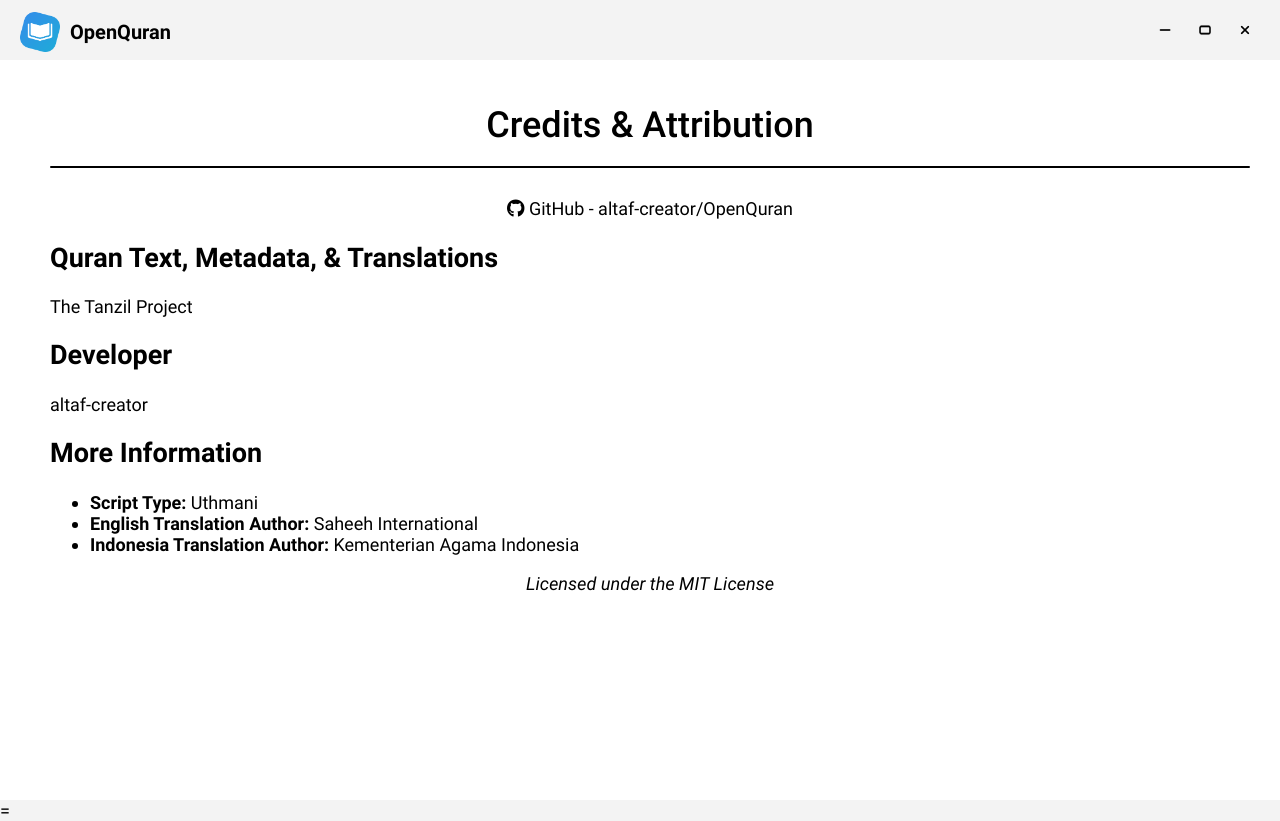
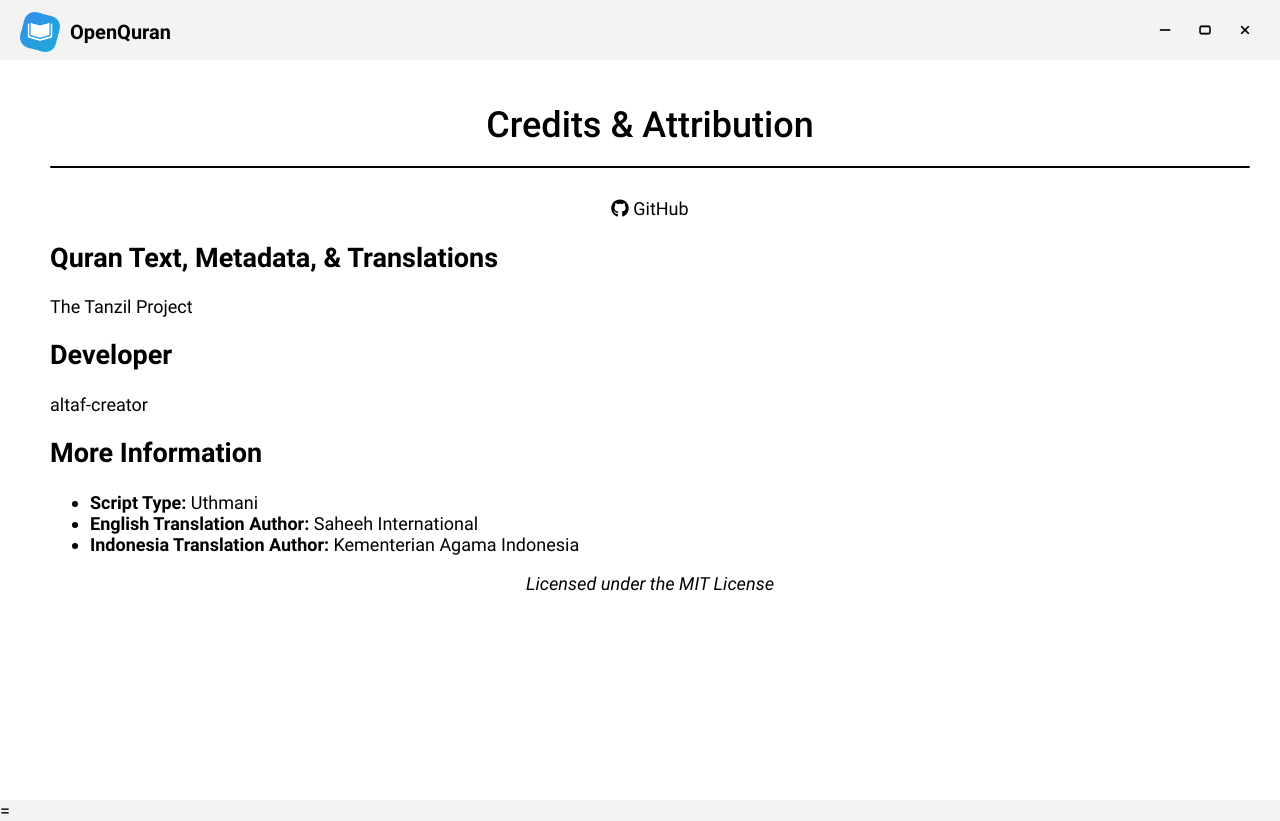
Before and after one commit to altaf-creator/OpenQuran, an Electron app: page src/attribution.html in a window 1280 px wide. Drawn offline with Linux system fonts and the light colour scheme.

Commit message:
Update attribution.html

```diff
--- a/src/attribution.html
+++ b/src/attribution.html
@@ -67,7 +67,7 @@
                     <h1 id="header" class="title" style="text-align: center;">Credits & Attribution</h1>
                     <hr style="margin-top: 20px; height: 2px; background-color: black; border: none;">
                     <br>
-                    <a href="https://github.com/altaf-creator/OpenQuran" target=_blank class="link" style="text-align: center; width: 100%; display: inline-block;"><i class="fa-brands fa-github"></i> GitHub - altaf-creator/OpenQuran</a>
+                    <a href="https://github.com/altaf-creator/OpenQuran" target=_blank class="link" style="text-align: center; width: 100%; display: inline-block;"><i class="fa-brands fa-github"></i> GitHub</a>
                     <h2>Quran Text, Metadata, & Translations</h2>
                     <a href="https://tanzil.net/docs/resources" class="link">The Tanzil Project</a>
                     <h2>Developer</h2>
```
